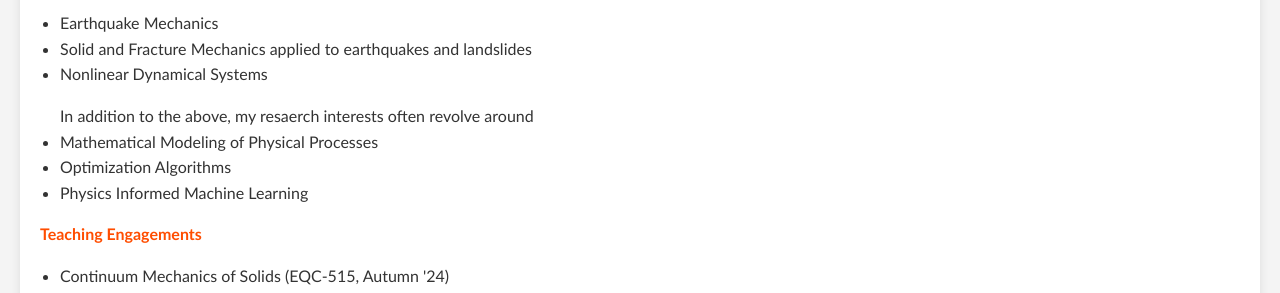
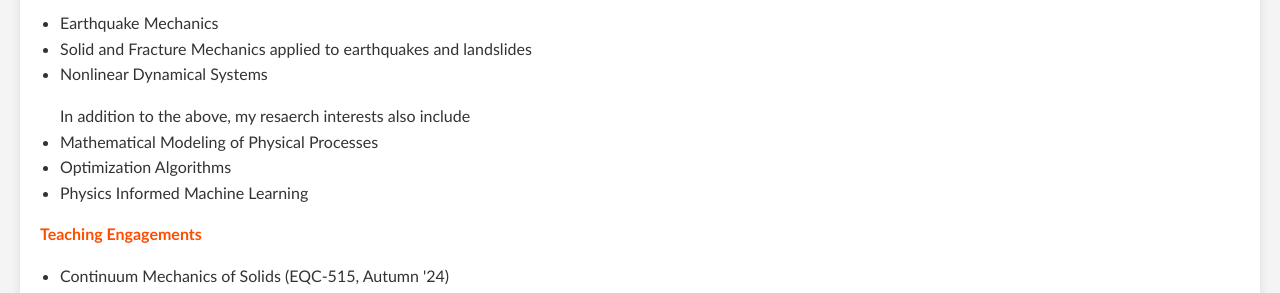
Before and after one commit to RaySohom/q, a Jekyll site: the page index.html, which Jekyll copies as it is, in a window 1280 px wide and 900 px high. Shown: the part 394-687 px from the top of the window. Built offline with Jekyll 4.4.1, drawn with Linux system fonts in a browser that asks for light colours; some web fonts are replaced.

Commit message:
Update index.html

```diff
--- a/index.html
+++ b/index.html
@@ -21,7 +21,7 @@
                 <li> Nonlinear Dynamical Systems</li>
              </ul>
              <ul>
-                In addition to the above, my resaerch interests often revolve around <br>
+                In addition to the above, my resaerch interests also include <br>
                 <li> Mathematical Modeling of Physical Processes</li>
                 <li> Optimization Algorithms</li>
                 <li> Physics Informed Machine Learning</li>
```
